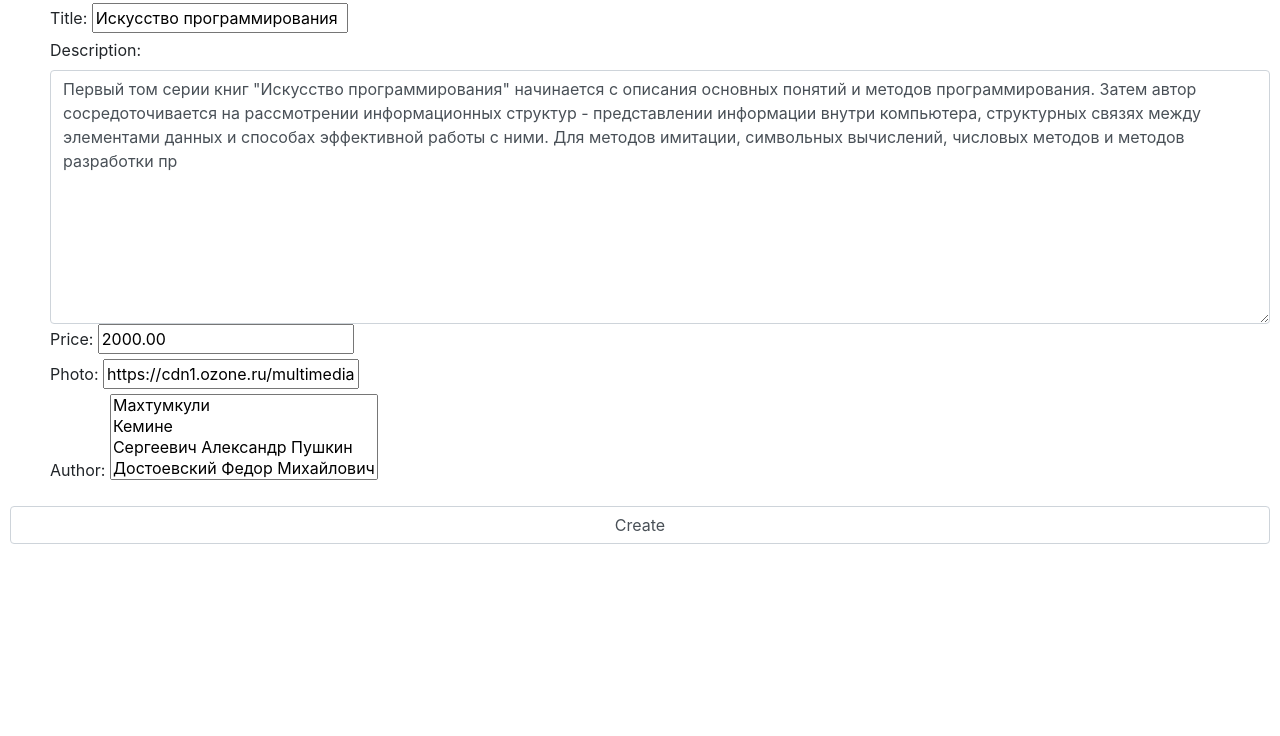
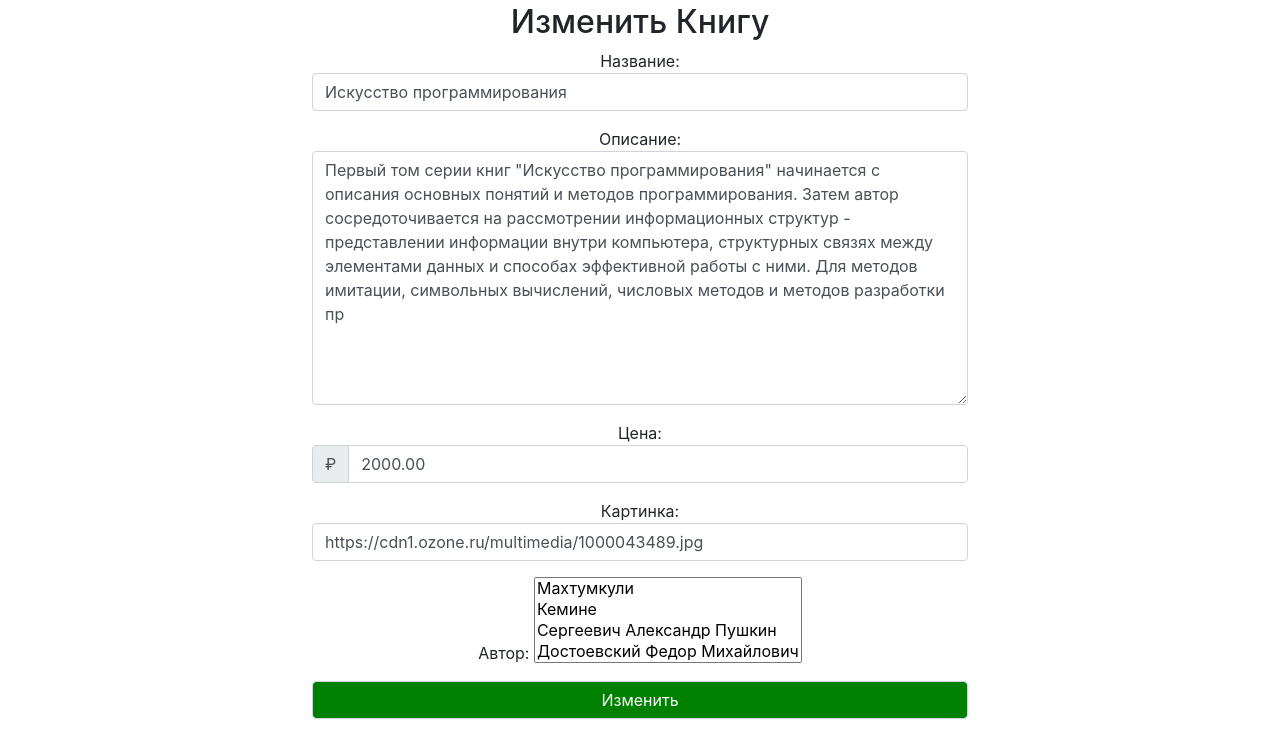
Before and after one commit to MerBerd/bookstore, a Django app: page /edit/3 in a window 1280 px wide. Shown: the part 64-800 px from the top of the page. Run offline with Django 3.2, Linux system fonts and the light colour scheme; data comes from the database, SQL or seed files in the repository; both versions use the stored data as it was after the commit; some libraries are stand-ins or nearby versions.

Commit message:
minor style changes

```diff
--- a/Store/forms.py
+++ b/Store/forms.py
@@ -12,7 +12,10 @@ class NewBookForm(forms.ModelForm):
         model = Book
         fields = ['Title', 'Description', 'Price', 'Photo', 'Author']
         widgets = {
+            'Title': forms.TextInput(attrs={'class': 'form-control'}),
             'Description':widgets.Textarea(attrs={'cols' : 60, 'rows' : 10, 'class' : 'form-control'}),
+            'Price': forms.NumberInput(attrs={'class': 'form-control'}),
+            'Photo': forms.URLInput(attrs={'class': 'form-control'}),
             'Author': widgets.SelectMultiple()
         }
 
@@ -20,3 +23,8 @@ class NewAuthorForm(forms.ModelForm):
     class Meta:
         model = Author
         fields = ['FirstName', 'LastName', 'Patronymic']
+        widgets = {
+            'FirstName': forms.TextInput(attrs={'class': 'form-control'}),
+            'LastName': forms.TextInput(attrs={'class': 'form-control'}),
+            'Patronymic': forms.TextInput(attrs={'class': 'form-control'}),
+        }
--- a/Store/static/Store/styles.css
+++ b/Store/static/Store/styles.css
@@ -1,5 +1,6 @@
 body {
     padding: 10px;
+
 }
 #container {
     display: flex;
@@ -24,6 +25,7 @@ body {
     margin: 0 auto;
 }
 .card {
+    background-color: #D3D3D3;
     text-align: center;
     position: relative;
 }
@@ -45,3 +47,29 @@ body {
 .card-subtitle {
     bottom:  30px;
 }
+
+.formdiv
+{
+    text-align: center;
+    margin:0 auto;
+}
+
+.formdiv > form
+{
+    display: inline-block;
+}
+
+.f-c{
+    background-color: green;
+    color: white;
+}
+
+.f-c:hover{
+    background-color: white;
+    color: green
+}
+
+.footer{
+    background-color: #31373e;
+    color: grey;
+}
--- a/Store/templates/Store/book.html
+++ b/Store/templates/Store/book.html
@@ -21,13 +21,17 @@
 
                         {% csrf_token %}
                         {% if inList %}
+
+
                         <button style="background-color: green;color:white; border-color: white; border-radius: 10px;"><a href="{% url 'shoplistRemove' book.id %}"><i class="fa-solid fa-basket-shopping"></i>В корзине</a></button>
+
                         {% else %}
                             {%if sth %}
                             <a href="{% url 'edit' book.id %}"><i class="fa-solid fa-pen-to-square"></i></a>
                             <a href="{% url 'delete' book.id %}" style="color:red"><i class="fa-solid fa-trash-can"></i></a>
                             {% endif %}
                             <button style="background-color: blue;color:white; border-color: white; border-radius: 10px;"><a href="{% url 'shoplistChange' book.id %}"><i class="fa-solid fa-basket-shopping"></i>В корзину</a></button>
+
                         {% endif %}
 
                 </div>
@@ -39,7 +43,7 @@
                 <small><em>"{{book.Description}}"</em></small>
             </p>
             <p class="text-monospace text-muted border-bottom pb-3">
-                <small>АФФТАРЫ {{info}}</small>
+                <small>АФФТАРЫ: {{info}}</small>
             </p>
 
             <!-- Bid section -->
--- a/Store/templates/Store/edit.html
+++ b/Store/templates/Store/edit.html
@@ -1,16 +1,37 @@
 {% extends "Store/layout.html" %}
 
 {% block body %}
+
+
+<h2 style="text-align: center;">Изменить Книгу</h2>
+<div class="formdiv">
 <form action="{% url 'edit' book.id %}" method='POST'>
     {% csrf_token %}
-    <ul style="list-style-type: none;">
-        {% for i in form%}
-        <li> {{ i.label_tag }} {{ i }}</li>
+    <!--<ul style="list-style-type: none;">-->
+        {% for i, j in form%}
+        <!--<li> {{ i.label_tag }} {{ i }}</li>-->
+        {% if i.name != 'Price' %}
+                            <div class="form-group">
+                                {{ j }}: {{ i }}
+                            </div>
+
+                        {% else %}
+        {{ j }}:
+            <div class="input-group mb-3">
+                <div class="input-group-prepend">
+                    <span class="input-group-text" id="basic-addon1">₽</span>
+                </div>
+                    {{ i }}
+             </div>
+             {% endif %}
     {% endfor %}
-    </ul>
-    <input class = "form-control" type="submit" value='Create'>
+
+    <!--</ul>-->
+
+    <input class = "f-c form-control" type="submit" value='Изменить'>
 
 </form>
+</div>
 
 
 {{errors}}
--- a/Store/templates/Store/layout.html
+++ b/Store/templates/Store/layout.html
@@ -3,8 +3,6 @@
 <!DOCTYPE html>
 <html lang="en">
     <head>
-
-
 
         <title>{% block title %}Bookstore{% endblock %}</title>
         <link rel="stylesheet" href="https://stackpath.bootstrapcdn.com/bootstrap/4.4.1/css/bootstrap.min.css" integrity="sha384-Vkoo8x4CGsO3+Hhxv8T/Q5PaXtkKtu6ug5TOeNV6gBiFeWPGFN9MuhOf23Q9Ifjh" crossorigin="anonymous">
@@ -100,5 +98,13 @@
         <hr>
         {% block body %}
         {% endblock %}
+        <footer>
+        <section class="footer">
+
+
+
+
+          </section>
+        </footer>
     </body>
 </html>
--- a/Store/templates/Store/shoplist.html
+++ b/Store/templates/Store/shoplist.html
@@ -31,6 +31,6 @@
         {% empty %}
         Корзина пуста
         {% endfor %}
-        <h2>Итого: {{ cost }}</h2>
+        <h2>Итого: {{ cost }} ₽</h2>
     </div>
 {% endblock %}
--- a/Store/views.py
+++ b/Store/views.py
@@ -68,6 +68,7 @@ def register(request):
 
 @login_required
 def newBook(request):
+    labels = ["Название", "Описание", "Цена", "Картинка", "Автор"]
     if request.method == "POST":
         form = NewBookForm(request.POST)
 
@@ -79,17 +80,20 @@ def newBook(request):
             return HttpResponseRedirect(reverse("index"))
         else:
             return render(request, "Store/newBook.html", {
-           "form" : form,
+           "form" : zip(form, labels),
            "errors" : form.errors
               })
     form = NewBookForm()
+
     return render(request, "Store/newBook.html", {
-            "form" : form
+            "form" : zip(form, labels),
+
         })
 
 
 @login_required
 def newAuthor(request):
+    labels = ["Имя", "Фамилия", "Отчество"]
     if request.method == "POST":
         form = NewAuthorForm(request.POST)
 
@@ -99,11 +103,11 @@ def newAuthor(request):
             return HttpResponseRedirect(reverse("index"))
         else:
             return render(request, "Store/newAuthor.html", {
-                "form" : form
+                "form" : zip(form, labels),
             })
     form = NewAuthorForm()
     return render(request, "Store/newAuthor.html", {
-            "form" : form
+            "form" : zip(form, labels),
         })
 
 
@@ -114,9 +118,9 @@ def book(request, book_id):
     Authors = book.Author.all()
     info = ''
     for aut in Authors:
-        info += f' {aut} '
+        info += f' {aut}, '
 
-
+    info = info[:-2]
     #inList = book.inShoplist(request.user) if request.user.is_authenticated else False
     try:
         Order.objects.get(Book=book)
@@ -177,6 +181,7 @@ def shoplistRemove(request, book_id):
     return HttpResponseRedirect(reverse("shoplist"))
 
 def edit(request, book_id):
+    labels = ["Название", "Описание", "Цена", "Картинка", "Автор"]
     book = Book.objects.get(pk=book_id)
     if request.method == "POST":
         form = NewBookForm(request.POST)
@@ -207,7 +212,7 @@ def edit(request, book_id):
 
     return render(request, "Store/edit.html",
     {
-        "form" : form,
+        "form" : zip(form, labels),
         "book" : book
 
     })
```
Also changed, not shown: Store/templates/Store/newAuthor.html (+18 -6 lines), Store/templates/Store/newBook.html (+24 -5 lines), db.sqlite3.
